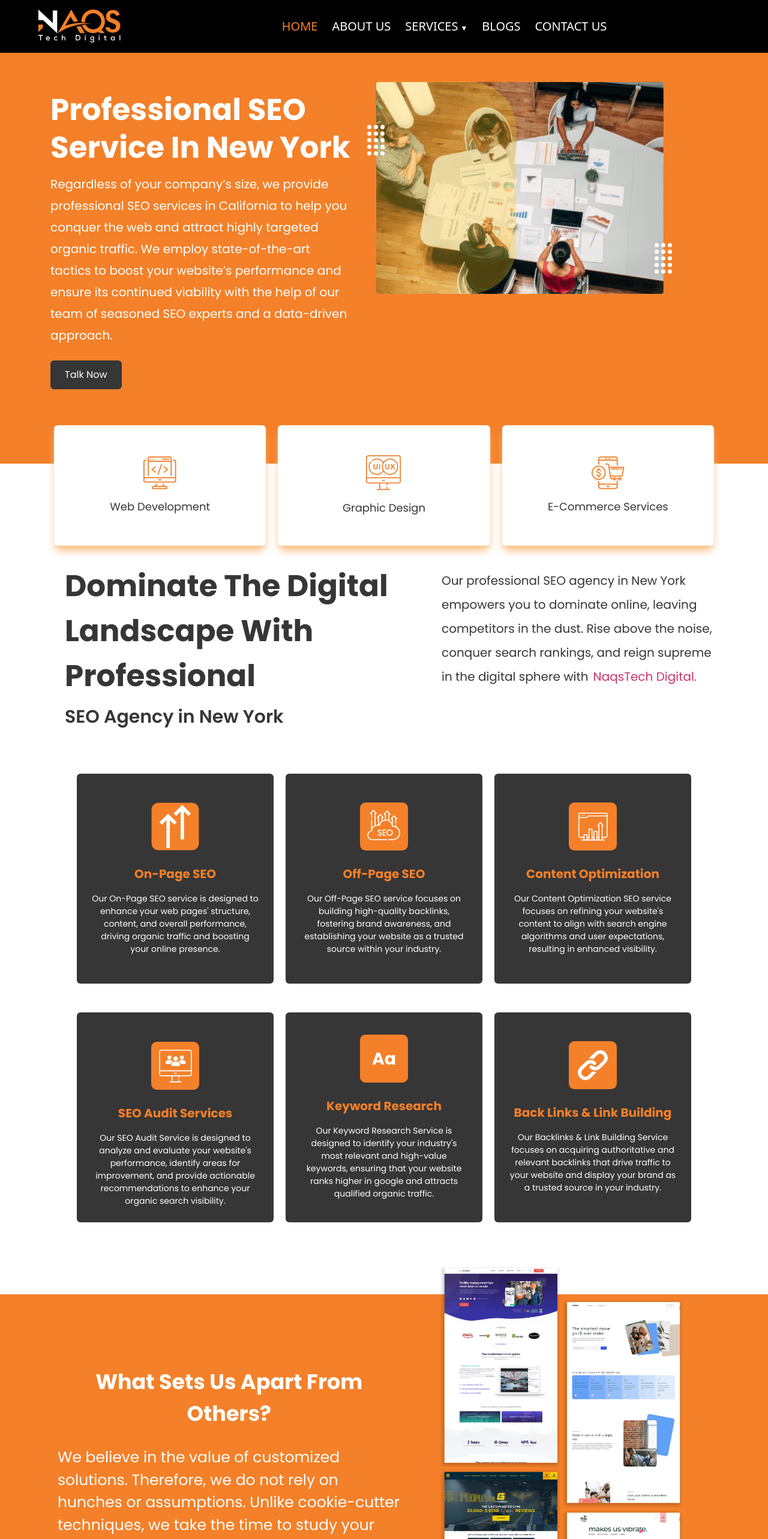
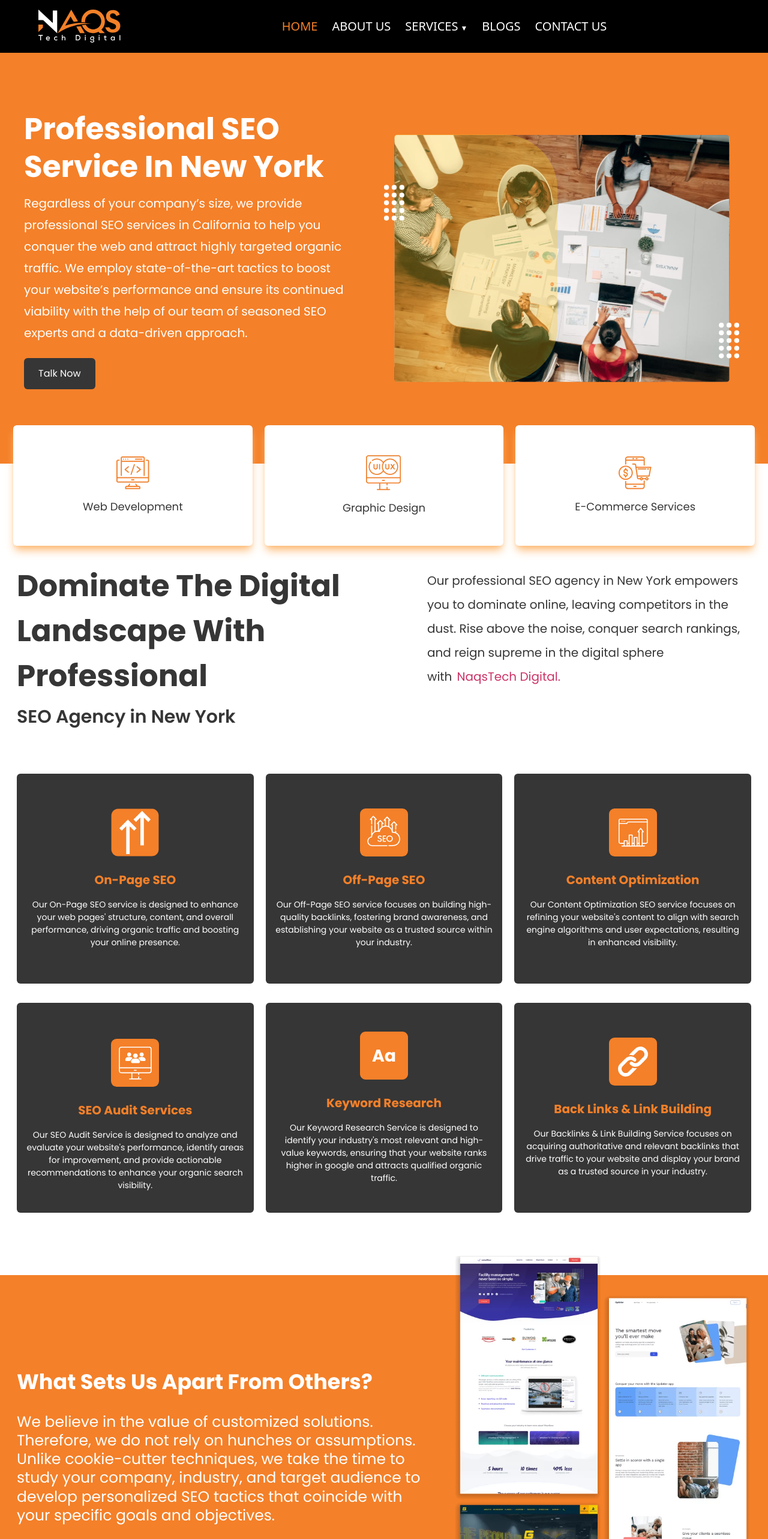
Before and after one commit to HumairaBatool/NaqsTech, a React (Create React App) app: page /seo in a window 1280 px wide. Shown: the top 2566 px of the page at 60% size. Built offline with nearby package versions, Linux system fonts and the light colour scheme.

Commit message:
seopablo

```diff
--- a/src/Components/SEO.js
+++ b/src/Components/SEO.js
@@ -34,11 +34,10 @@ function SEO() {
   };
   return (
     <div style={mystyle}>
-      <div className="md:h-12 xs:h-2 bg-[#F48029]"></div>
-      <div className=" bg-[#F48029] max-w-full container lg:pb-0 xs:pb-[8rem]" >
-        <div className=" grid lg:grid-cols-2 md:grid-cols-1 lg:pl-14 lg:pr-28 ">
+      <div className=" bg-[#F48029] max-w-full container  lg:pb-0 xs:pb-[8rem]" >
+        <div className=" grid lg:grid-cols-2 md:grid-cols-1">
           {/* First Column */}
-          <div className=" md:pb-20 lg:pb-28 lg:mt-4  text-white xs:mx-7 md: ">
+          <div className=" md:pb-20 lg:pb-28 text-white lg:mt-24 xs:mx-10">
             <h1 className="xs:text-[25px] xs:font-[700] md:text-[50px] md:font-[600] lg:font-[700] md:leading-tight xs:leading-[1.4em]">
               Professional SEO Service In New York
             </h1>
@@ -50,14 +49,14 @@ function SEO() {
               continued viability with the help of our team of seasoned SEO
               experts and a data-driven approach.
             </h1>
-            <button className="my-3 bg-[#363636]  rounded-md px-[24px] py-[12px] align-middle hover:bg-white hover:text-black">
+            <button className="my-3 bg-[#363636] rounded-md px-[24px] py-[14px] xs:text-[14px] md:text-[16px] align-middle hover:bg-white hover:text-black">
               Talk Now
             </button>
           </div>
 
           {/* Second Column */}
-          <div className="lg:pr-12 overflow-hidden">
-          <img className="lg:mb-12 xs:w-full" src={image} alt="" />
+          <div className="lg:pr-12 overflow-hidden md:flex md:justify-center ">
+            <img className="xs:w-full lg:w-[1150px] md:w-auto hidden md:block" src={image} alt="" />
           </div>
         </div>
       </div>
@@ -65,20 +64,20 @@ function SEO() {
      <HomeCards></HomeCards>
 
       {/* 2nd Section */}
-      <div className="grid lg:grid-cols-2 xs:grid-cols-1 lg:gap-4 lg:ml-20  lg:mt-0 md:mt-8 xs:px-7">
+      <div className="grid lg:grid-cols-2 xs:grid-cols-1 lg:gap-4 lg:mt-0 md:mt-8 xs:px-7 xs:text-center">
         {/* First Column */}
         <div className="">
-          <h1 className="xs:mt-10 md:mt-0 lg:text-[50px] md:text-[35px] xs:text-[16x] xs:font-[900] md:font-[700]">
+          <h1 className="xs:mt-10 md:mt-0 lg:text-[50px] md:text-[35px]  lg:text-left xs:text-[16px] xs:font-[900] md:font-[700]">
             Dominate The Digital Landscape With Professional
           </h1>
-          <h2 className=" xs:text-[21px] xs:font-[500]  md:text-[30px] lg:font-[600] md:font-[600] md:my-2 xs:my-4">
+          <h2 className=" xs:text-[21px] xs:font-[500] lg:text-left md:text-[30px] lg:font-[600] md:font-[600] md:my-2 xs:my-4">
             SEO Agency in New York
           </h2>
         </div>
 
         {/* Second Column */}
         <div>
-          <h1 className=" xs:text-[14px] xs:leading-[24px]  md:text-[20px] lg:leading-loose leading-10  lg:ml-12 lg:mr-16 md:mt-2">
+          <h1 className=" xs:text-[14px] xs:leading-[24px] lg:text-left md:text-[20px] lg:leading-loose leading-10 lg:ml-16 md:mt-2">
               Our professional SEO agency in New York empowers you to dominate
               online, leaving competitors in the dust. Rise above the noise,
               conquer search rankings, and reign supreme in the digital sphere
@@ -91,14 +90,14 @@ function SEO() {
       </div>
 
       {/* 3rd Section */}
-      <div className="grid lg:grid-cols-3 gap-5 lg:mx-32 lg:mt-16 text-white xs:mx-7 xs:mt-10 text-center items-center justify-center ">
+      <div className="grid lg:grid-cols-3 gap-5 lg:mt-16 text-white xs:mx-7 xs:mt-10 text-center items-center justify-center ">
         {/* First Column */}
-        <div className="bg-[#363636] rounded-md lg:h-[350px] py-14 md:h-[300px] flex flex-col items-center justify-center">
-          <img src={SEO1} className="w-20 " alt="" />
+        <div className="bg-[#363636] rounded-md lg:h-[350px] xs:h-[350px] xs:w-[260px] xs1:w-auto py-10 md:h-[300px] flex flex-col items-center justify-center">
+          <img src={SEO1} className="xs:w-16 md:w-20 " alt="" />
           <h1 className="text-[#F48029] px-5 text-[20px] font-[700] mt-6">
             On-Page SEO
           </h1>
-          <p className="text-[14px] mx-6 mt-4">
+          <p className="text-[14px] font-[400] xs:text-center xs:mx-4 md:mx-6 mt-4">
             Our On-Page SEO service is designed to enhance your web pages'
             structure, content, and overall performance, driving organic traffic
             and boosting your online presence.
@@ -106,12 +105,12 @@ function SEO() {
         </div>
 
         {/* Second Column */}
-        <div className="bg-[#363636] py-14 rounded-md lg:h-[350px] md:h-[300px] flex flex-col items-center justify-center">
-          <img src={SEO2} class="w-20  " alt="" />
-          <h1 className="text-[#F48029]  px-5 text-[20px] font-[700]  mt-6">
+        <div className="bg-[#363636] py-10 rounded-md xs:h-[350px] xs:w-[260px] xs1:w-auto lg:h-[350px] md:h-[300px] flex flex-col items-center justify-center">
+          <img src={SEO2} class="xs:w-16 md:w-20" alt="" />
+          <h1 className="text-[#F48029]  px-5 text-[20px] font-[700] mt-6">
             Off-Page SEO
           </h1>
-          <p className="text-[14px]  mx-6 mt-4">
+          <p className="text-[14px] xs:mx-4 mx-6 mt-4">
             Our Off-Page SEO service focuses on building high-quality backlinks,
             fostering brand awareness, and establishing your website as a
             trusted source within your industry.
@@ -119,12 +118,12 @@ function SEO() {
         </div>
 
         {/* Third Column */}
-        <div className="bg-[#363636] py-14 rounded-md lg:h-[350px] md:h-[300px] flex flex-col items-center justify-center">
-          <img src={SEO3} class="w-20 " alt="" />
+        <div className="bg-[#363636] py-10 rounded-md xs:h-[350px] xs:w-[260px] xs1:w-auto lg:h-[350px] md:h-[300px] flex flex-col items-center justify-center">
+          <img src={SEO3} class="xs:w-16 md:w-20" alt="" />
           <h1 className="text-[#F48029]  px-5 text-[20px] font-[700]  mt-6">
             Content Optimization
           </h1>
-          <p className="text-[14px]  mx-6 mt-4">
+          <p className="text-[14px] xs:mx-4  mx-6 mt-4">
             Our Content Optimization SEO service focuses on refining your
             website's content to align with search engine algorithms and user
             expectations, resulting in enhanced visibility.
@@ -133,14 +132,15 @@ function SEO() {
       </div>
 
       {/* 4rth Section */}
-      <div className="grid lg:grid-cols-3 gap-5 lg:mx-32 lg:mt-12 xs:mt-5 lg:mb-10 xs:mx-7 text-white md:mt-5 text-center  ">
+      <div className="grid lg:grid-cols-3 gap-5 lg:mt-8 xs:mt-5 lg:mb-10 xs:mx-7 text-white items-center justify-center md:mt-5 text-center  ">
+
         {/* First Column */}
-        <div className="bg-[#363636] py-14 rounded-md h-[350px] lg:h-[350px] flex flex-col items-center justify-center">
-          <img src={SEO4} class="w-20 lg:mt-16" alt="" />
+        <div className="bg-[#363636] py-14 rounded-md xs:h-[350px] xs:w-[260px] xs1:w-auto h-[350px] lg:h-[350px] flex flex-col items-center justify-center">
+          <img src={SEO4} class="xs:w-16 md:w-20 lg:mt-16" alt="" />
           <h1 className="text-[#F48029] px-5 text-[20px] font-[700]  mt-6">
             SEO Audit Services
           </h1>
-          <p className="text-[14px]  mx-6 mt-4 md:mb-10">
+          <p className="text-[14px] xs:mx-4 mx-6 mt-4 md:mb-10">
             Our SEO Audit Service is designed to analyze and evaluate your
             website's performance, identify areas for improvement, and provide
             actionable recommendations to enhance your organic search
@@ -149,12 +149,12 @@ function SEO() {
         </div>
 
         {/* Second Column */}
-        <div className="bg-[#363636] py-14 rounded-md h-[350px]  flex flex-col items-center justify-center">
-          <img src={SEO5} class="w-20" alt="" />
-          <h1 className="text-[#F48029]  px-5 text-[20px] font-[700]  mt-6">
+        <div className="bg-[#363636] py-14 rounded-md xs:h-[350px] xs:w-[260px] xs1:w-auto lg:h-[350px]  flex flex-col items-center justify-center">
+          <img src={SEO5} class="xs:w-16 md:w-20" alt="" />
+          <h1 className="text-[#F48029] px-5 text-[20px] font-[700] mt-6">
             Keyword Research
           </h1>
-          <p className="text-[14px]  mx-6 mt-4">
+          <p className="text-[14px] xs:mx-4 mx-6 mt-4">
             Our Keyword Research Service is designed to identify your industry's
             most relevant and high-value keywords, ensuring that your website
             ranks higher in google and attracts qualified organic traffic.
@@ -162,12 +162,12 @@ function SEO() {
         </div>
 
         {/* Third Column */}
-        <div className="bg-[#363636] py-14 rounded-md h-[350px] flex flex-col items-center justify-center">
-          <img src={SEO6} class="w-20 " alt="" />
-          <h1 className="text-[#F48029] px-5 text-[20px] font-[700]  mt-6">
+        <div className="bg-[#363636] py-14 rounded-md xs:h-[350px] xs:w-[260px] xs1:w-auto lg:h-[350px] flex flex-col items-center justify-center">
+          <img src={SEO6} class="xs:w-16 md:w-20" alt="" />
+          <h1 className="text-[#F48029]  px-5 text-[20px] font-[700] mt-6">
             Back Links & Link Building
           </h1>
-          <p className="text-[14px]  mx-6 mt-4">
+          <p className="text-[14px] xs:mx-4 mx-6 mt-4">
             Our Backlinks & Link Building Service focuses on acquiring
             authoritative and relevant backlinks that drive traffic to your
             website and display your brand as a trusted source in your industry.
@@ -176,14 +176,14 @@ function SEO() {
       </div>
 
       {/* 5th Section */}
-      <div className="bg-white  max-auto pt-20">
+      <div className="bg-white max-auto pt-16">
         <div className="bg-[#F48029] max-auto">
           <div className="grid lg:grid-cols-7 md:grid-cols-4 text-left max-auto text-white">
-            <div className=" col-span-4 lg:py-20 md:py-4 lg:px-16 xs:px-7 md:pl-7 lg:ml-8">
-              <p className="text-center pt-10 pb-6 md:text-[35px] xs:text-[20px] font-[700]">
+            <div className=" col-span-4 md:py-4 xs:px-7 md:pl-7 lg:self-center">
+              <p className="text-center lg:text-left xs:pt-8 lg:pt-0 pb-6 md:text-[35px] xs:text-[20px] font-[700]">
                 What Sets Us Apart From Others?
               </p>
-              <p className="text-left lg:text-[25px] md:text-[20px] xs:text-[14px]  pt-1 ">
+              <p className="text-left lg:text-[25px] md:text-[20px] lg:leading-tight xs:text-[14px] ">
                 We believe in the value of customized solutions. Therefore, we
                 do not rely on hunches or assumptions. Unlike cookie-cutter
                 techniques, we take the time to study your company, industry,
@@ -192,13 +192,13 @@ function SEO() {
               </p>
             </div>
 
-            <div className="col-span-3 lg:-mb-36 xs:mb-0">
+            <div className="lg:col-span-3 xs:col-span-4 xs:mt-8 lg:px-auto lg:-mb-8 xs:px-6 xs:mb-12">
                 <div className="w-full gap-4">
                     <div>
                         <img
                         src={portfolio}
                         alt=""
-                    className=" relative lg:top-[-45px] xs:top-0 lg:w-3/4 xs:w-full"
+                        className=" relative xs:top-0 lg:-mt-16 xl:-mb-16 lg:w-3/3 xs:w-full"
                         />
                     </div>
                 </div>
--- a/src/Components/seoCards.js
+++ b/src/Components/seoCards.js
@@ -22,7 +22,7 @@ function Card() {
 
         return(
             <div className="flex justify-center"> {/* Add this container */}
-            <div className="xs:px-8 lg:px-20 relative w-full grid md:grid-cols-3 xs:grid-cols-2 lg:-mt-16 md:-mt-[68px] xs:-mt-[70px] md:pb-[20px] mx-auto"> {/* Center align and add mx-auto */}
+            <div className="xs:w-full xs:max-w-full md:w-full md:max-w-full xs:ml-3 xs:mr-3  relative w-full grid md:grid-cols-3 xs:grid-cols-2 lg:-mt-16 md:-mt-[68px] xs:-mt-[100px] md:pb-[20px] mx-auto"> {/* Center align and add mx-auto */}
                 {datials.map(el => <InnerCard image={el.image} heading={el.heading} />)}
             </div>
         </div>
```
Also changed, not shown: src/Components/WebDevelopment.js (+23 -19 lines). Lines whose indentation alone changed are shown as unchanged.
